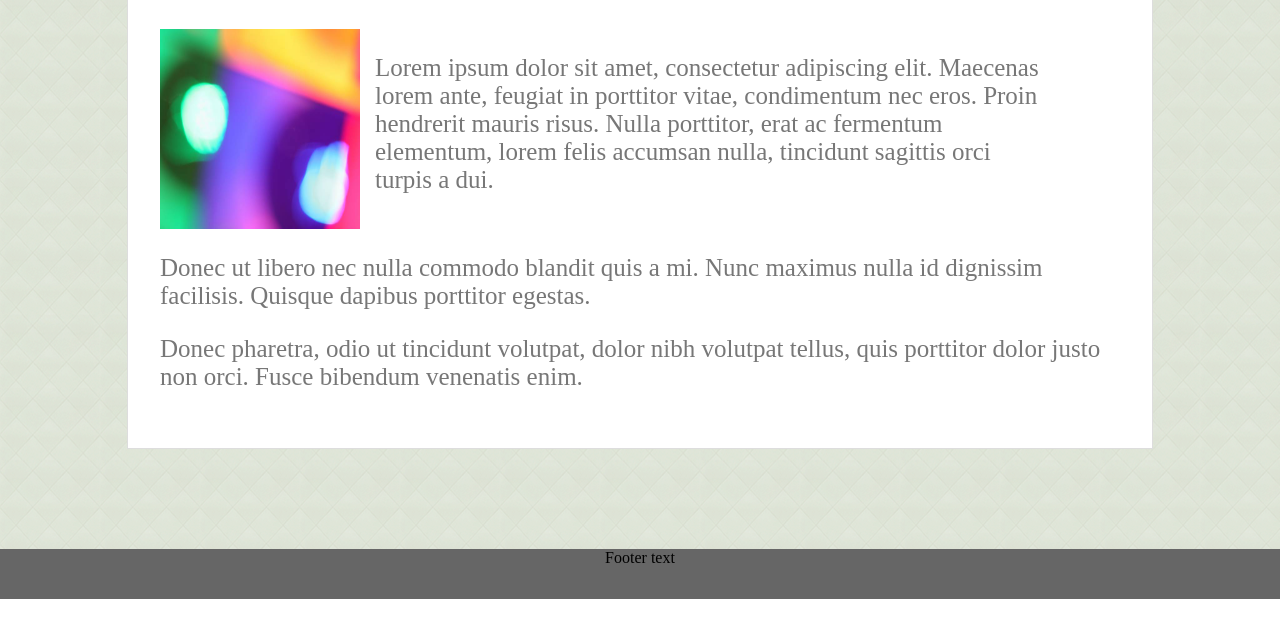
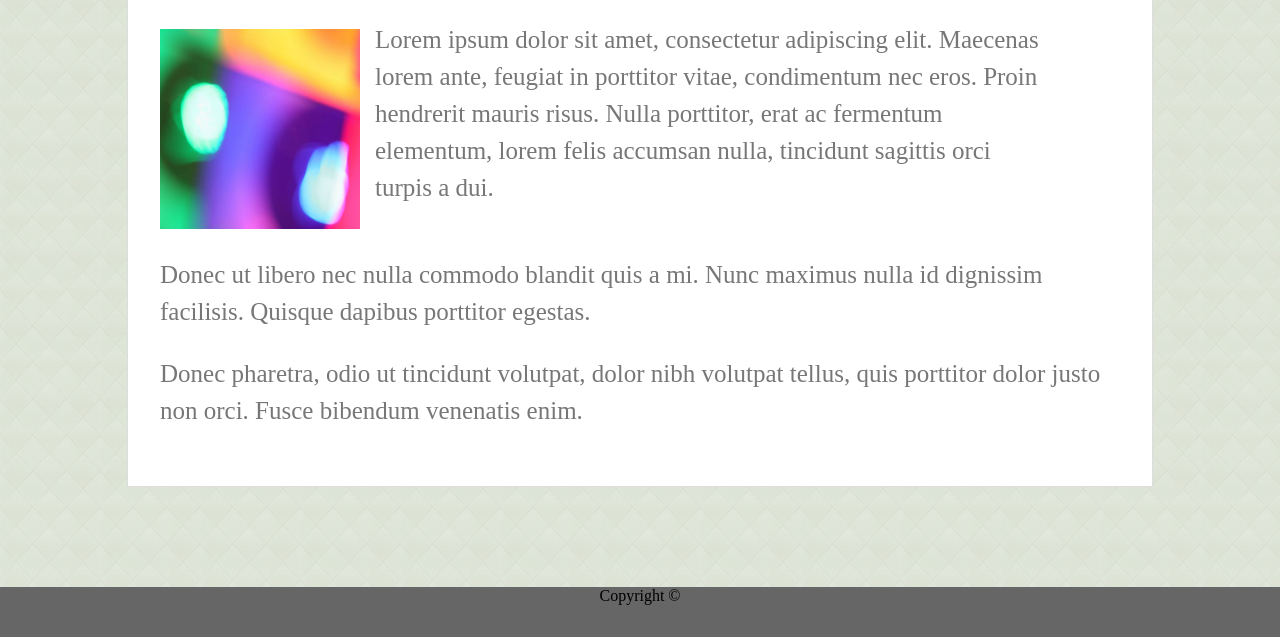
Before and after one commit to Lee4n/Basic-Portfolio, a plain HTML site: page index.html in a window 1280 px wide. Shown: the part 231-868 px from the top of the page. Before the commit the page ends 830 px from the top, so only its background shows below. Drawn offline with Linux system fonts and the light colour scheme.

Commit message:
adjusted paragraph margins

```diff
--- a/assets/css/style.css
+++ b/assets/css/style.css
@@ -59,12 +59,12 @@ nav li a {
 
 p {
     font-size: 25px;
+    line-height: 37px;
     color: #777777;
 }
 /* footer */
 #footer  {
     height: 50px;
-    margin-top: 35px;
     background: #666666;
     text-align: center;
 }
--- a/index.html
+++ b/index.html
@@ -39,7 +39,7 @@
                 <img src="assets/images/abstract-q-c-640-480-9.jpg" alt=placeholder_abstract
                     style="width:200px;height:200px; float: left; margin-right: 15px;">
             </div>
-            <div style="float: left; width: 70%; font-size: 25px;">
+            <div style="float: left; width: 70%; margin-top: -33px;">
                 <p>
                     Lorem ipsum dolor sit amet, consectetur adipiscing elit. Maecenas lorem ante, feugiat in porttitor
                     vitae, condimentum nec eros.
@@ -68,7 +68,7 @@
 
     <footer id="footer">
         <div>
-            Footer text
+               Copyright ©
         </div>
     </footer>
 </body>
```
